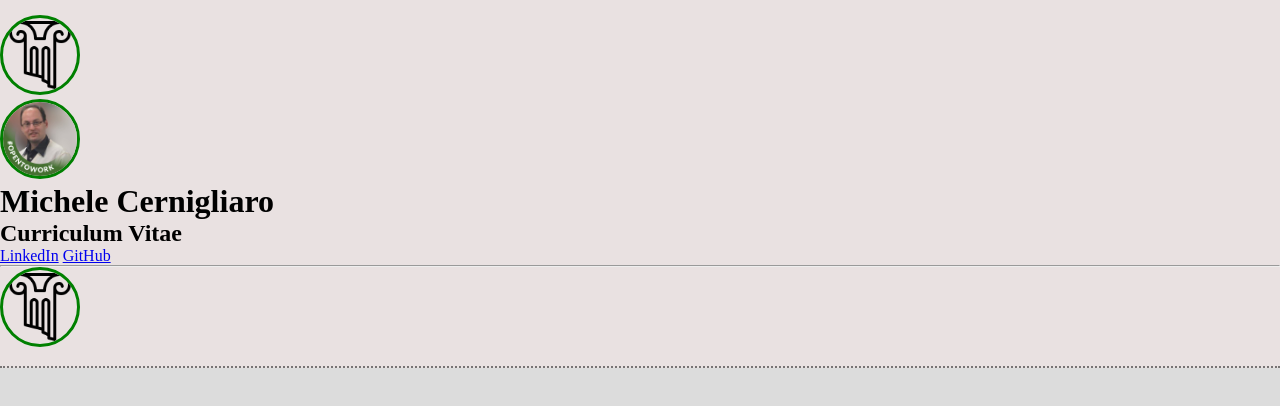
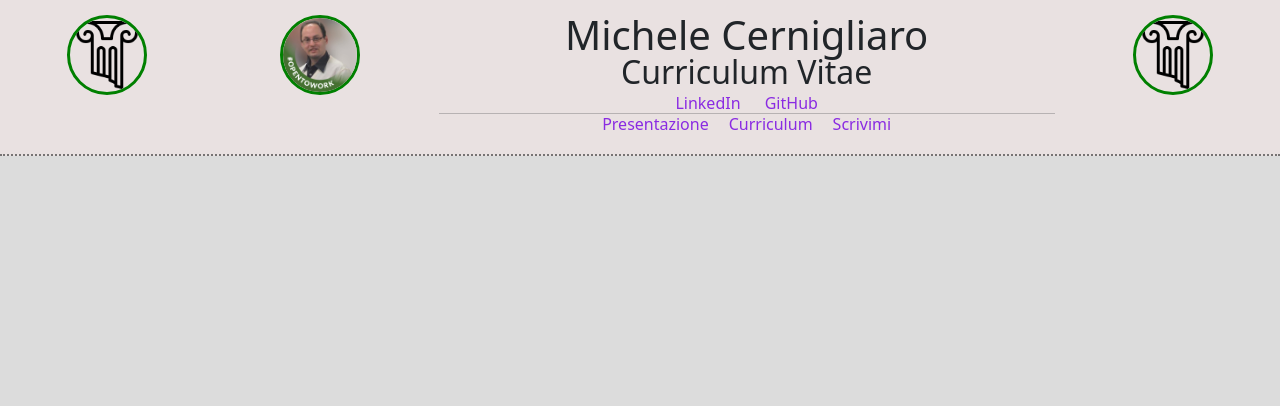
Before and after one commit to Michelepal/cv, a plain HTML site: page index.html in a window 1280 px wide. Drawn offline with nearby package versions, Linux system fonts and the light colour scheme.

Commit message:
fix bootstrap

```diff
--- a/index.html
+++ b/index.html
@@ -6,25 +6,23 @@
     <meta http-equiv="X-UA-Compatible" content="IE=edge">
     <meta name="viewport" content="width=device-width, initial-scale=1.0">
     <title>Michele Cernigliaro CV</title>
-    <script src="https://cdn.jsdelivr.net/npm/bootstrap@5.1.3/dist/js/bootstrap.bundle.min.js"
-        integrity="sha384-ka7Sk0Gln4gmtz2MlQnikT1wXgYsOg+OMhuP+IlRH9sENBO0LRn5q+8nbTov4+1p" crossorigin="anonymous">
-    </script>
+    <link href="https://cdn.jsdelivr.net/npm/bootstrap@5.1.3/dist/css/bootstrap.min.css" rel="stylesheet" integrity="sha384-1BmE4kWBq78iYhFldvKuhfTAU6auU8tT94WrHftjDbrCEXSU1oBoqyl2QvZ6jIW3" crossorigin="anonymous">
     <link rel="stylesheet" href="./style/style.css">
 </head>
 
 <body>
     <header>
-        <div class="row">
-            <div class="col-3">
-                <img src="./img/capitello.png" alt="capitello" class="capitello">
+        <div class="row mx-auto">
+            <div class="col-2">
+                <img src="./img/capitello.png" alt="capitello" class="capitello d-none d-lg-block mx-auto">
             </div>
-            <div class="col-6">
+            <div class="col-8">
                 <div class="row">
-                    <div class="col-12">
+                    <div class="col-3">
                         <img src="./img/foto.jpg" alt="fotoprofilo" id="foto">
                     </div>
-                    <div class="col-12">
-                        <div id="titolo" class="inline-block">
+                    <div class="col-9">
+                        <div id="titolo" class="py-1">
                             <h1>
                                 Michele Cernigliaro
                             </h1>
@@ -33,13 +31,24 @@
                             </h2>
                             <a href="https://www.linkedin.com/in/michele-cernigliaro-095a62184/" target="_blank">LinkedIn</a>
                             <a href="https://github.com/Michelepal" target="_blank">GitHub</a>
-                            <hr>
+                            <hr class="m-0">
+                            <ul class="nav justify-content-center">
+                                <li class="nav-item">
+                                    <a href="#pres">Presentazione</a>
+                                </li>
+                                <li class="nav-item">
+                                    <a href="#cv">Curriculum</a>
+                                </li>
+                                <li class="nav-item">
+                                    <a href="#scrivimi">Scrivimi</a>
+                                </li>
+                              </ul>
                         </div>
                     </div>
                 </div>
             </div>
-            <div class="col-3">
-                <img src="./img/capitello.png" alt="capitello" class="capitello">
+            <div class="col-2">
+                <img src="./img/capitello.png" alt="capitello" class="capitello d-none d-lg-block mx-auto">
             </div>
         </div>
     </header>
--- a/style/style.css
+++ b/style/style.css
@@ -7,12 +7,20 @@
 body {
     background-color: gainsboro;
     margin-bottom: 100px;
+    line-height: 1.3;
 }
 
 header {
     padding: 15px 0 15px 0;
     background-color: rgb(233, 225, 225);
     border-bottom: 2px dotted rgb(119, 116, 116);
+    text-align: center;
+}
+
+a {
+    text-decoration: none;
+    color: blueviolet;
+    padding: 10px 10px;
 }
 
 #foto, .capitello {
@@ -21,3 +29,7 @@ header {
     border-radius: 60%;
     border: 3px solid green;
 }
+
+h1, h2 {
+    line-height: 0.8;
+}
```
